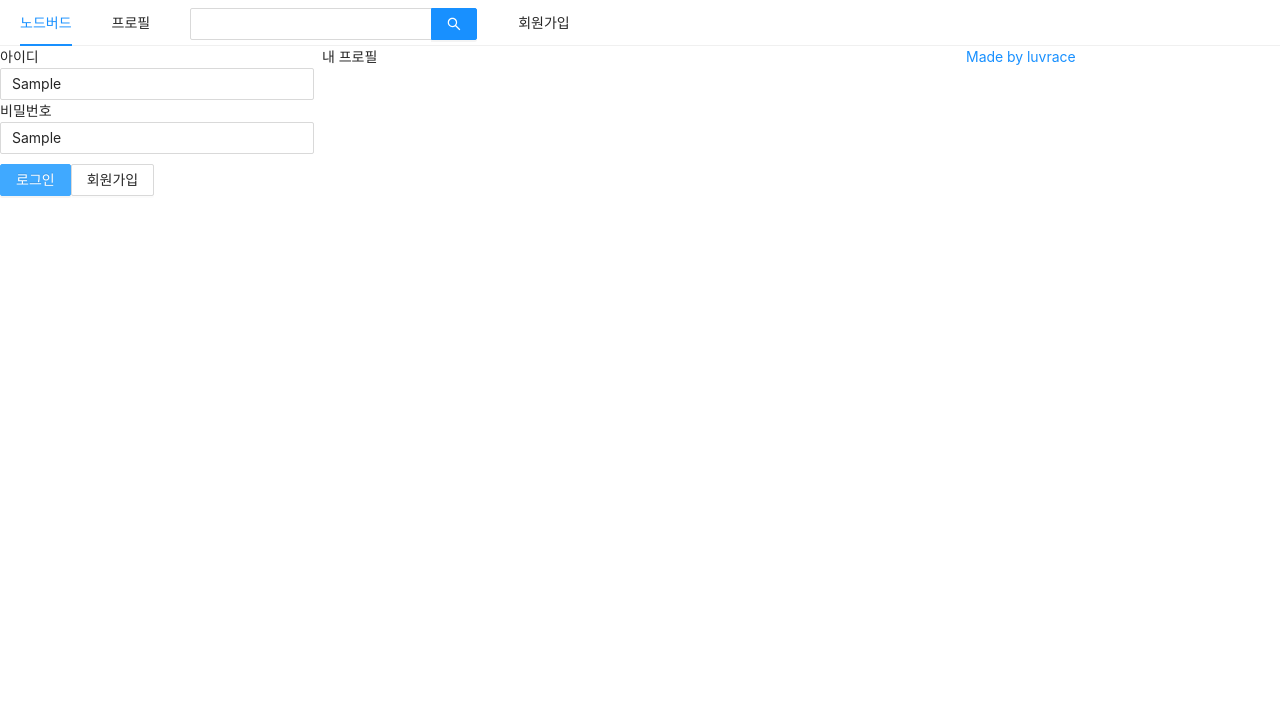
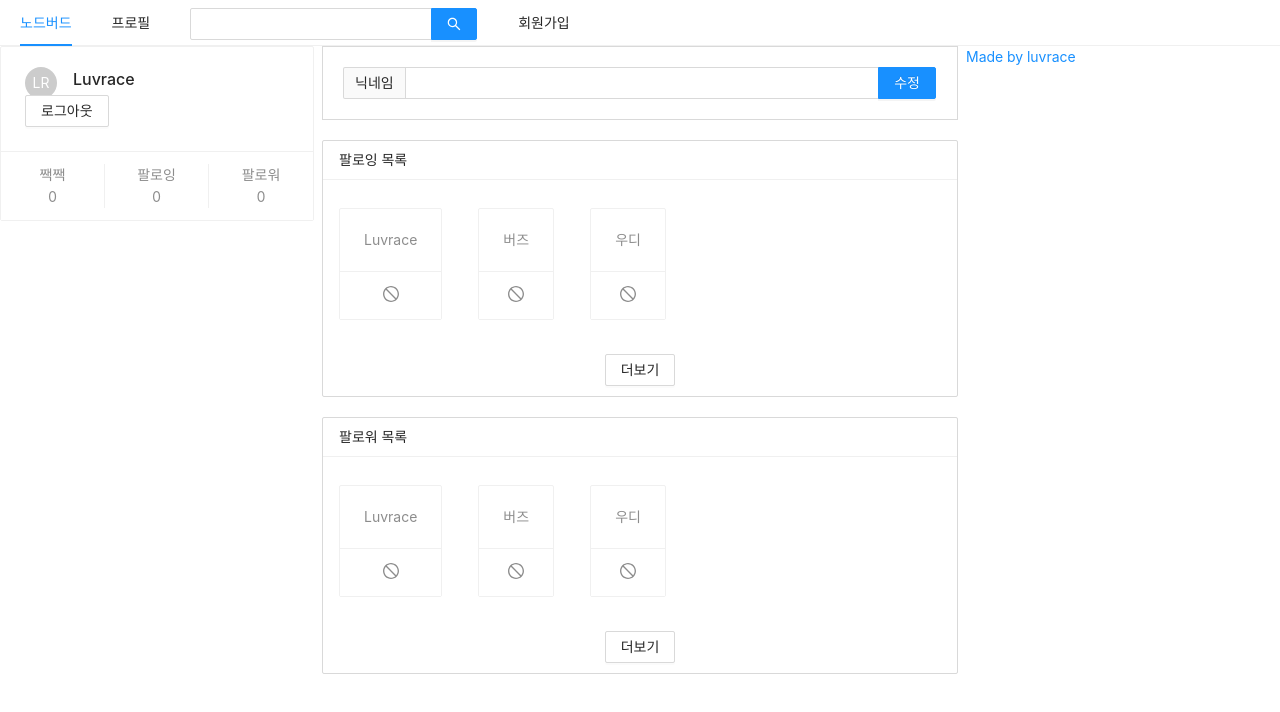
Before and after one commit to luvrace/react-nodebird, a Next.js app in the folder prepare/front/: page /profile in a window 1280 px wide. Both pictures are taken after typing "Sample", "Sample" into the empty fields and a click on the button "로그인". Shown: the top 712 px of the page. Built offline with nearby package versions, Linux system fonts and the light colour scheme.

Commit message:
Add login, profile page

```diff
--- a/prepare/front/components/AppLayout.js
+++ b/prepare/front/components/AppLayout.js
@@ -30,7 +30,7 @@
             </Menu>
             <Row gutter={8}>
                 <Col xs={24} md={6}>
-                    {isLoggedIn ? <UserProfile/>:<LoginForm/>}
+                    {isLoggedIn ? <UserProfile setIsLoggedIn={setIsLoggedIn}/>:<LoginForm setIsLoggedIn={setIsLoggedIn}/>}
                 </Col>
                 <Col xs={24} md={12}>
                     {children}
--- /dev/null
+++ b/prepare/front/components/FollowList.js
@@ -0,0 +1,32 @@
+import React from 'react';
+import PropTypes from 'prop-types';
+import { List, Button, Card } from 'antd';
+import { StopOutlined } from '@ant-design/icons';
+
+const FollowList = ({ header, data }) => {
+    return (
+        <List
+            style={{ marginBottom: 20}}
+            grid={{ gutter: 4, xs: 2, md: 3}}
+            size="small"
+            header={<div>{header}</div>}
+            loadMore={<div style={{ textAlign: 'center', margin: '10px 0'}}><Button>더보기</Button></div>}
+            bordered
+            dataSource={data}
+            renderItem={(item) => (
+                <List.Item style={{ marginTop: 20}}>
+                    <Card actions={[<StopOutlined key="stop" />]}>
+                        <Card.Meta description={item.nickname}/>
+                    </Card>
+                </List.Item>
+            )}
+        />
+    )
+};
+
+FollowList.propTypes = {
+    header: PropTypes.string.isRequired,
+    data: PropTypes.array.isRequired,
+}
+
+export default FollowList;
--- a/prepare/front/components/LoginForm.js
+++ b/prepare/front/components/LoginForm.js
@@ -6,7 +6,11 @@
 //ButtonWrapper가 div컴포넌트가 된다.
 const ButtonWrapper  = styled.div`
   margin-top: 10px;
-`
+`;
+
+const FormWrapper = styled(Form)`
+  padding: 10px;
+`;
 
 const LoginForm = ({setIsLoggedIn}) => {
     const [id, setId] = useState('');
@@ -25,11 +29,12 @@
 
     const onSubmitForm = useCallback((e) => {
         console.log(id, password);
+        setIsLoggedIn(true)
     }, [id, password]);
 
    return (
        //onFinish는 이미 e.preventdefault 적용 되어있음
-        <Form onFinish={onSubmitForm}>
+        <FormWrapper onFinish={onSubmitForm}>
             <div>
                 <label htmlFor="user-id">아이디</label>
                 <br />
@@ -50,7 +55,7 @@
                 <Button type="primary" htmlType="submit" loading={false}>로그인</Button>
                 <Link href="/signup"><a><Button>회원가입</Button></a></Link>
             </ButtonWrapper>
-        </Form>
+        </FormWrapper>
     );
 }
 
--- /dev/null
+++ b/prepare/front/components/NicknameEditForm.js
@@ -0,0 +1,14 @@
+import React, { useMemo } from 'react';
+import { Form, Input } from 'antd';
+const NicknameEditForm = () => {
+    const style = useMemo(() => ({
+        marginBottom: '20px', border: '1px solid #d9d9d9', padding: '20px'
+    }), []);
+    return (
+        <Form style={style}>
+            <Input.Search addonBefore="닉네임" enterButton="수정"/>
+        </Form>
+    )
+};
+
+export default NicknameEditForm;
--- a/prepare/front/components/UserProfile.js
+++ b/prepare/front/components/UserProfile.js
@@ -1,5 +1,25 @@
-const UserProfile = () => {
+import React, { useCallback } from 'react';
+import { Card, Avatar, Button } from 'antd';
 
+const UserProfile = ({setIsLoggedIn}) => {
+    const onLogOut = useCallback(() => {
+        setIsLoggedIn(false);
+    }, []);
+    return (
+        <Card
+            actions={[
+                <div key="twit">짹짹<br />0</div>,
+                <div key="followings">팔로잉<br />0</div>,
+                <div key="followers">팔로워<br />0</div>,
+            ]}
+        >
+            <Card.Meta
+                avatar={<Avatar>LR</Avatar>}
+                title="Luvrace"
+            />
+            <Button onClick={onLogOut}>로그아웃</Button>
+        </Card>
+    );
 }
 
 export default UserProfile;
--- a/prepare/front/pages/profile.js
+++ b/prepare/front/pages/profile.js
@@ -1,15 +1,25 @@
 import React from 'react';
 import AppLayout from "../components/AppLayout";
+import NicknameEditForm from "../components/NicknameEditForm";
+import FollowList from "../components/FollowList";
+
 import Head from 'next/head';
 
 const Profile = () => {
+    const followerList = [{nickname:'Luvrace'},{nickname: '버즈'},{nickname:'우디'}];
+    const followingList = [{nickname:'Luvrace'},{nickname: '버즈'},{nickname:'우디'}];
+
     return(
         <>
         <Head>
             <meta charSet="utf-8"/>
             <title>내 프로필 | Node bird</title>
         </Head>
-        <AppLayout> 내 프로필 </AppLayout>
+        <AppLayout>
+            <NicknameEditForm/>
+            <FollowList header="팔로잉 목록" data={followingList}/>
+            <FollowList header="팔로워 목록" data={followerList}/>
+        </AppLayout>
         </>
     )
 };
```
